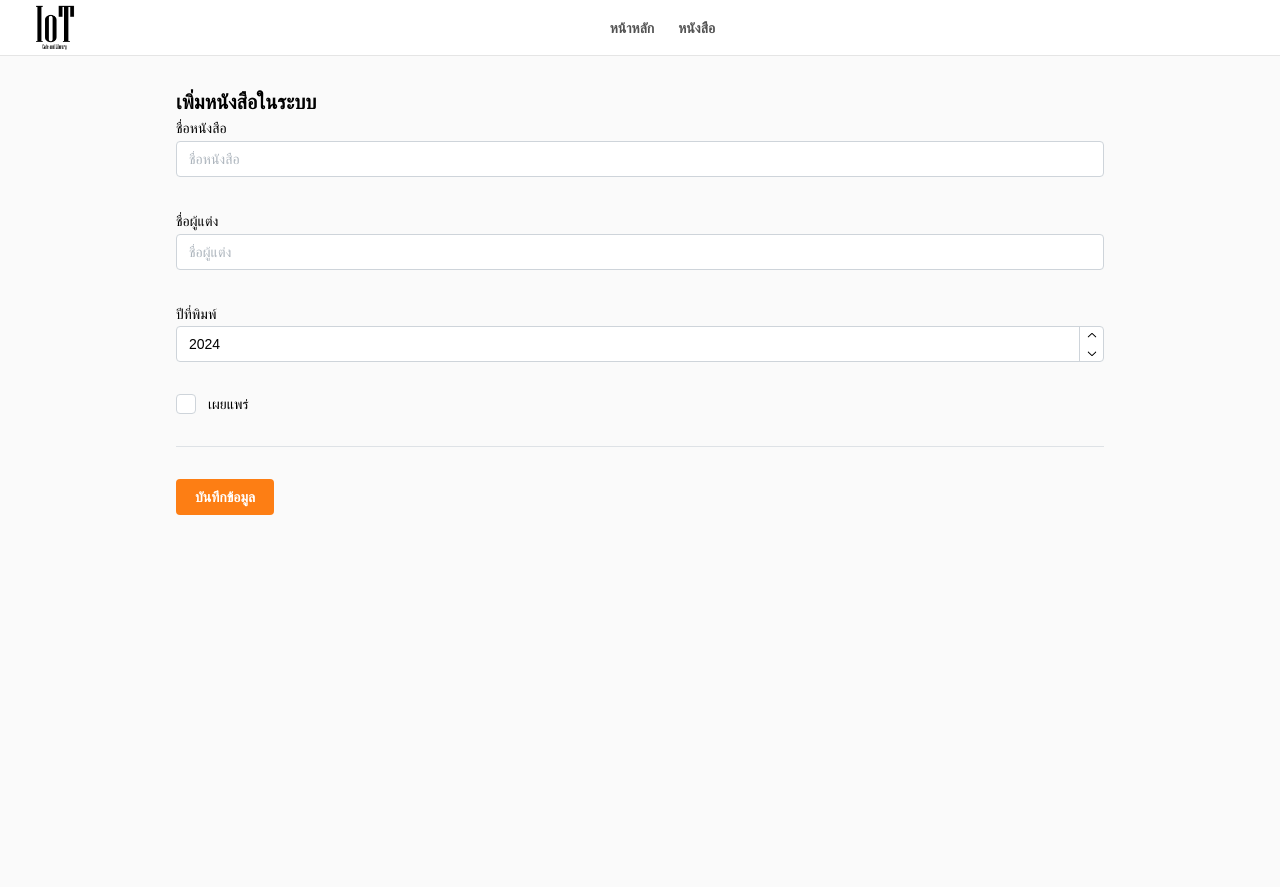
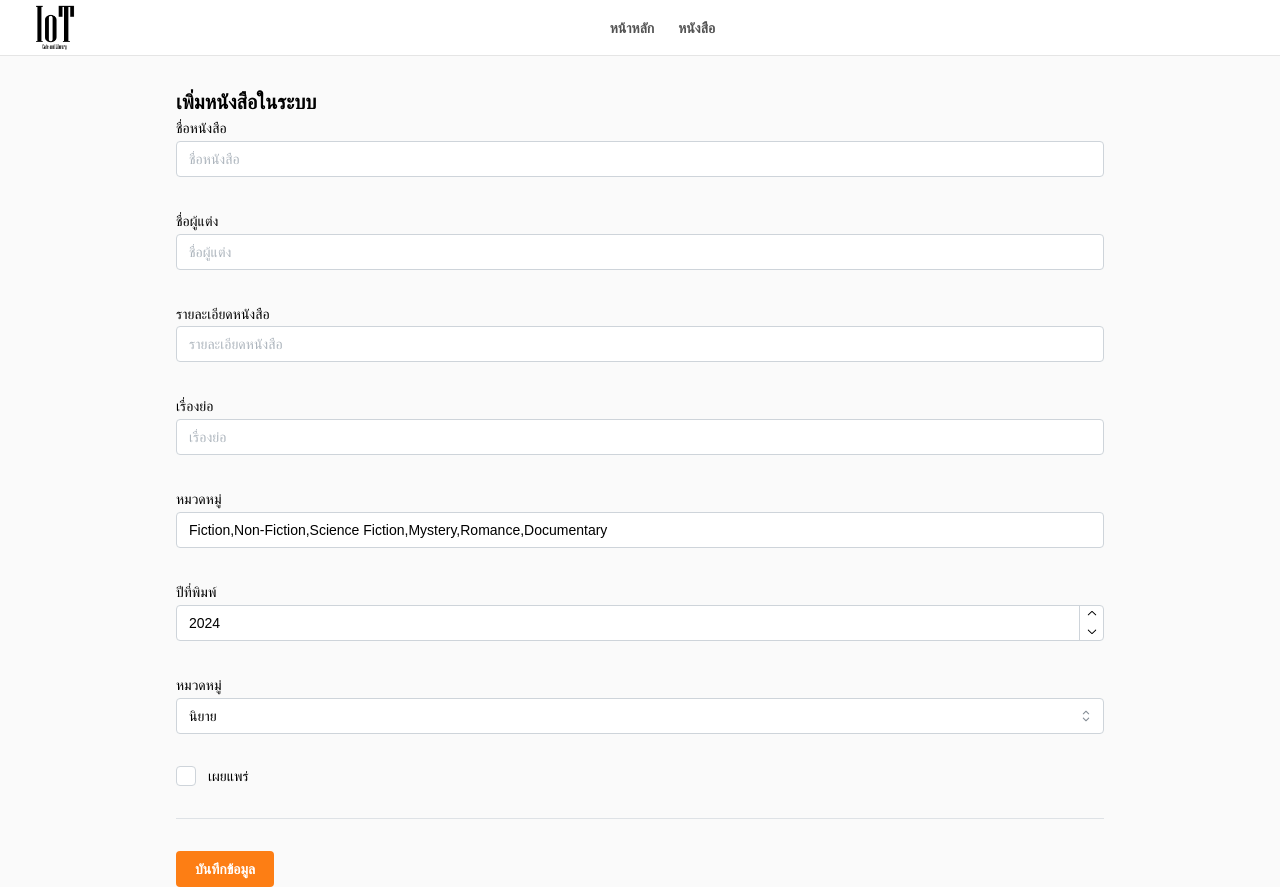
Before and after one commit to Pikachu051/iot-lab-frontend-2024, a React (Vite) app: page /books/create in a window 1280 px wide. Before the commit the page ends 800 px from the top, so only its background shows below. Built offline with nearby package versions, Linux system fonts and the light colour scheme; no server answers.

Commit message:
Added Book attributes

```diff
--- a/src/lib/models.tsx
+++ b/src/lib/models.tsx
@@ -4,4 +4,7 @@ export interface Book {
   author: string;
   year: number;
   is_published: boolean;
+  detail: string;
+  short_desc : string;
+  category: string[];
 }
--- a/src/pages/book-by-id.tsx
+++ b/src/pages/book-by-id.tsx
@@ -41,18 +41,13 @@ export default function BookByIdPage() {
                   <h3>รายละเอียดหนังสือ</h3>
                   <p className="indent-4">
                     {/* TODO: เพิ่มรายละเอียดหนังสือ */}
-                    Lorem ipsum dolor sit amet consectetur adipisicing elit. Magnam, neque.
-                    Necessitatibus nihil quibusdam molestiae, asperiores nesciunt quod aliquid
-                    accusamus iusto sint amet optio laudantium eius, facilis iure ipsa assumenda
-                    alias pariatur! Quis ad ratione amet fugiat, et culpa cupiditate, veritatis
-                    beatae sed voluptatum a reprehenderit id odit quas? Enim, earum?
+                    {book.detail}
                   </p>
 
                   <h3>เรื่องย่อ</h3>
                   <p className="indent-4">
                     {/* TODO: เพิ่มเรื่องย่อ */}
-                    Lorem ipsum dolor sit amet consectetur adipisicing elit. Quia officiis amet nemo
-                    ut placeat aliquam neque id voluptates quod nihil.
+                    {book.short_desc}
                   </p>
 
                   <h3>หมวดหมู่</h3>
--- a/src/pages/book-create.tsx
+++ b/src/pages/book-create.tsx
@@ -1,6 +1,6 @@
 import { useNavigate } from "react-router-dom";
 import Layout from "../components/layout";
-import { Button, Checkbox, Container, Divider, NumberInput, TextInput } from "@mantine/core";
+import { Button, Checkbox, Container, Divider, NumberInput, TextInput, NativeSelect } from "@mantine/core";
 import { isNotEmpty, useForm } from "@mantine/form";
 import { useState } from "react";
 import axios, { AxiosError } from "axios";
@@ -18,12 +18,16 @@ export default function BookCreatePage() {
       author: "",
       year: 2024,
       is_published: false,
+      detail : "",
+      short_desc : "",
+      category: ["Fiction", "Non-Fiction", "Science Fiction", "Mystery", "Romance", "Documentary"]
     },
 
     validate: {
       title: isNotEmpty("กรุณาระบุชื่อหนังสือ"),
       author: isNotEmpty("กรุณาระบุชื่อผู้แต่ง"),
       year: isNotEmpty("กรุณาระบุปีที่พิมพ์หนังสือ"),
+      category: isNotEmpty("กรุณาระบุหมวดหมู่ของหนังสือ"),
     },
   });
 
@@ -83,12 +87,43 @@ export default function BookCreatePage() {
               {...bookCreateForm.getInputProps("author")}
             />
 
+            <TextInput
+              label="รายละเอียดหนังสือ"
+              placeholder="รายละเอียดหนังสือ"
+              {...bookCreateForm.getInputProps("detail")}
+            />
+
+            <TextInput
+              label="เรื่องย่อ"
+              placeholder="เรื่องย่อ"
+              {...bookCreateForm.getInputProps("short_desc")}
+            />
+
+            <TextInput
+              label="หมวดหมู่"
+              placeholder="หมวดหมู่"
+              {...bookCreateForm.getInputProps("category")}
+            />
+
             <NumberInput
               label="ปีที่พิมพ์"
               placeholder="ปีที่พิมพ์"
               min={1900}
               max={new Date().getFullYear() + 1}
               {...bookCreateForm.getInputProps("year")}
+            />
+
+            <NativeSelect
+              label="หมวดหมู่"
+              data={[
+                { value: "Fiction", label: "นิยาย" },
+                { value: "Non-Fiction", label: "นิยายสารคดี" },
+                { value: "Science Fiction", label: "วิทยาศาสตร์" },
+                { value: "Mystery", label: "ลึกลับ" },
+                { value: "Romance", label: "โรแมนติก" },
+                { value: "Documentary", label: "สารคดี" },
+              ]}
+              {...bookCreateForm.getInputProps("category")}
             />
 
             {/* TODO: เพิ่มรายละเอียดหนังสือ */}
--- a/src/pages/book-edit-by-id.tsx
+++ b/src/pages/book-edit-by-id.tsx
@@ -2,7 +2,7 @@ import useSWR from "swr";
 import { Book } from "../lib/models";
 import { useNavigate, useParams } from "react-router-dom";
 import Layout from "../components/layout";
-import { Alert, Button, Checkbox, Container, Divider, NumberInput, TextInput } from "@mantine/core";
+import { Alert, Button, Checkbox, Container, Divider, NumberInput, TextInput, NativeSelect } from "@mantine/core";
 import Loading from "../components/loading";
 import { IconAlertTriangleFilled, IconTrash } from "@tabler/icons-react";
 import { isNotEmpty, useForm } from "@mantine/form";
@@ -26,12 +26,16 @@ export default function BookEditById() {
       author: "",
       year: 2024,
       is_published: false,
+      detail : "",
+      short_desc : "",
+      category: ["Fiction", "Non-Fiction", "Science Fiction", "Mystery", "Romance", "Documentary"]
     },
 
     validate: {
       title: isNotEmpty("กรุณาระบุชื่อหนังสือ"),
       author: isNotEmpty("กรุณาระบุชื่อผู้แต่ง"),
       year: isNotEmpty("กรุณาระบุปีที่พิมพ์หนังสือ"),
+      category: isNotEmpty("กรุณาระบุหมวดหมู่ของหนังสือ"),
     },
   });
 
@@ -155,6 +159,18 @@ export default function BookEditById() {
                   {...bookEditForm.getInputProps("author")}
                 />
 
+                <TextInput
+                  label="รายละเอียดหนังสือ"
+                  placeholder="รายละเอียดหนังสือ"
+                  {...bookEditForm.getInputProps("detail")}
+                />
+
+                <TextInput
+                  label="เรื่องย่อ"
+                  placeholder="เรื่องย่อ"
+                  {...bookEditForm.getInputProps("short_desc")}
+                />
+
                 <NumberInput
                   label="ปีที่พิมพ์"
                   placeholder="ปีที่พิมพ์"
@@ -163,6 +179,18 @@ export default function BookEditById() {
                   {...bookEditForm.getInputProps("year")}
                 />
 
+               <NativeSelect
+                  label="หมวดหมู่"
+                  data={[
+                    { value: "Fiction", label: "นิยาย" },
+                    { value: "Non-Fiction", label: "นิยายสารคดี" },
+                    { value: "Science Fiction", label: "วิทยาศาสตร์" },
+                    { value: "Mystery", label: "ลึกลับ" },
+                    { value: "Romance", label: "โรแมนติก" },
+                    { value: "Documentary", label: "สารคดี" },
+                  ]}
+                  {...bookEditForm.getInputProps("category")}
+                />
                 {/* TODO: เพิ่มรายละเอียดหนังสือ */}
                 {/* TODO: เพิ่มเรื่องย่อ */}
                 {/* TODO: เพิ่มหมวดหมู่(s) */}
```
